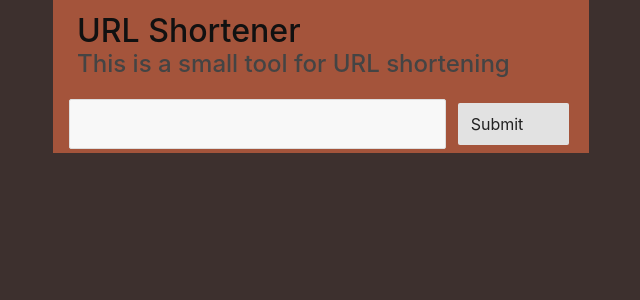
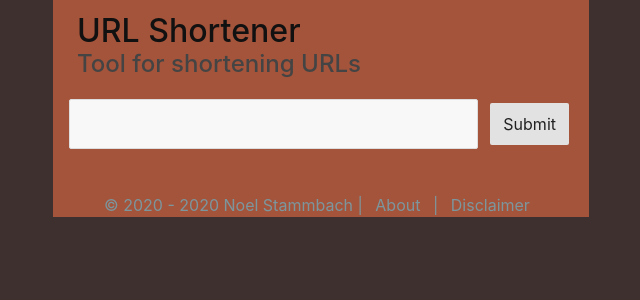
Before and after one commit to chnoeli/shrt.rip, a PHP site: page / in a window 1280 px wide. Shown: the top 300 px of the page, without its empty margins (319-959 px from the left). Run offline with PHP 8.4, Linux system fonts and the light colour scheme.

Commit message:
-added footer -added imprint, and disclaimer -improved basic look and feel

```diff
--- a/assets/styles.css
+++ b/assets/styles.css
@@ -4,6 +4,7 @@
     --foreground-color: #F0EAE0;
     --accent-color: #7C969E;
     --accent-color-secondary: #E17137;
+    --footer-fore-color: #7C969E
 }
 
 body{
@@ -19,6 +20,34 @@ a, a:link, a:visited{
     color: var(--accent-color);
 }
 
+footer{
+    padding: 0;
+    background-color: transparent;
+    border: initial;
+}
+
+footer p{
+    margin: 0;
+    text-align: center;
+}
+
+.footerLink{
+    color: var(--footer-fore-color) !important;
+}
+
+#resultContainer{
+    min-height: 1.5rem;
+    margin-bottom: 0.5rem;
+    margin-top: 0.5rem;
+}
+
+#copyLink{
+    max-height: 1.5rem;
+    margin: auto;
+    padding: 1px;
+    font-size: 12px;
+}
+
 @media screen and (max-width: 1116px)
 {
     .wrapper{
--- a/index.php
+++ b/index.php
@@ -7,27 +7,56 @@
     <link rel="stylesheet" href="assets/mini-default.min.css">
     <link rel="stylesheet" href="assets/styles.css">
     <script src="assets/functions.js"></script>
+    <script src="assets/clipboard.min.js"></script>
     <title>Urlshortener</title>
 </head>
 <body>
 <div class="container wrapper">
     <div class="row">
-        <h1 class="col-sm">URL Shortener <small>This is a small tool for URL shortening</small></h1>
+        <h1 class="col-sm">URL Shortener <small>Tool for shortening URLs</small></h1>
     </div>
 
     <div class="row">
-        <input autocomplete="off" type="text" name="longUrl" class="col-sm" id="longUrlInput">
-        <a class="button col-sm-2" onclick="createUrl()">Submit</a>
+        <input autocomplete="off" type="text" name="longUrl" class="col-sm" id="longUrlInput" tabindex="1">
+        <a class="button" onclick="createUrl()" id="submitLongUrl" tabindex="2">Submit</a>
 
     </div>
     <div class="row">
-        <div class="col-sm">
-            <a href="" id="shortUrl" target="_blank"></a>
-            <p class="hidden" id="expirationDate"></p>
+        <div class="col-sm" id="resultContainer">
+            <a id="shortUrl" target="_blank" tabindex="4"></a>
+            <button class="small hidden" id="copyLink" data-clipboard-target="#shortUrl" tabindex="3">Copy</button>
         </div>
+    </div>
+    <footer>
+        <p>© 2020 <span id="copyrightYear"></span> <a href="https://noel-stammbach.ch" class="footerLink">Noel Stammbach</a> | <label for="modal-about">About</label> | <label for="modal-disclaimer">Disclaimer</label></p>
+    </footer>
 
+    <input type="checkbox" id="modal-about" class="modal">
+    <div>
+        <div class="card">
+            <label for="modal-about" class="modal-close" ></label>
+            <h3 class="section">About</h3>
+            <p class="section">This is a small URL shortener that I created from scratch as a fun project. </br> <strong>Imprint:</strong> </br> Noel Stammbach </br> admin@shrt.rip</p>
+        </div>
     </div>
+
+    <input type="checkbox" id="modal-disclaimer" class="modal">
+    <div>
+        <div class="card">
+            <label for="modal-disclaimer" class="modal-close" ></label>
+            <h3 class="section">Disclaimer</h3>
+            <p class="section">The usage of this URL Shortener is only allowed for purposes that are permitted by any applicable law. Activities on this URL shortener are logged and may be used for investigative purpose in compliance with applicable laws. I take no responsibility for any content exchanged over shrt.rip shortened URLs nor for the consequences of any content exchange.</p>
+        </div>
+    </div>
+    <script>
+        currentYear = new Date().getFullYear();
+        if(currentYear != "2021")
+        {
+            document.getElementById("copyrightYear").innerHTML = " - "+currentYear;
+        }
+    </script>
 </div>
+
 
 </body>
 </html>
```
Also changed, not shown: assets/functions.js (+35 -4 lines), assets/clipboard.min.js (added).
